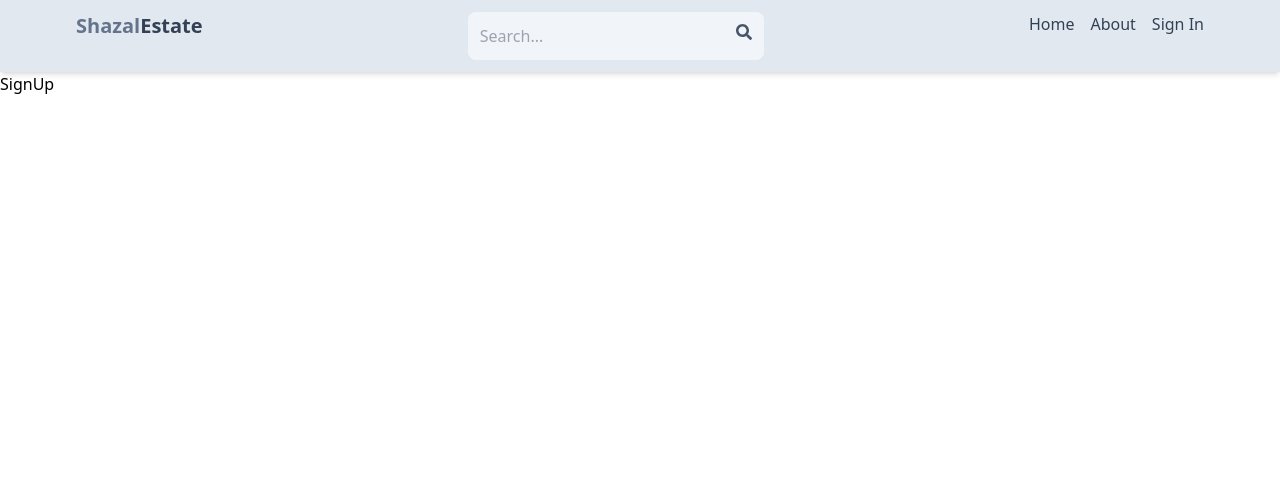
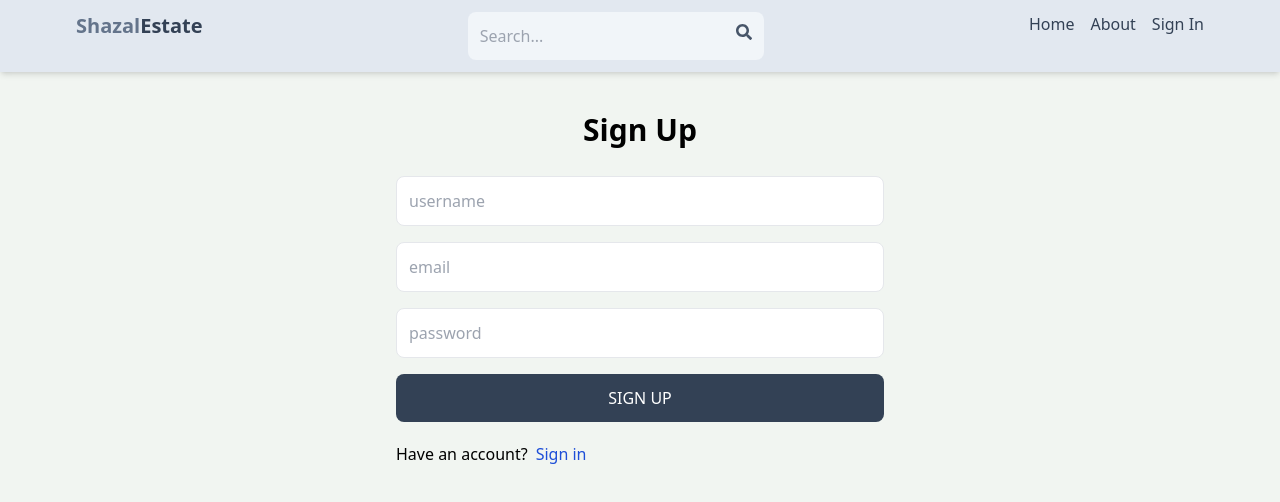
Before and after one commit to ShazalAnwar/Mern-estate, a React (Vite) app in the folder client/: page /sign-up in a window 1280 px wide. Shown: the top 502 px of the page. Built offline with nearby package versions, Linux system fonts and the light colour scheme.

Commit message:
complete signup page UI

```diff
--- a/client/src/components/Header.jsx
+++ b/client/src/components/Header.jsx
@@ -26,6 +26,9 @@
           <Link to='/sign-in'>
           <li className=' text-slate-700 hover:underline'>Sign In</li>
           </Link>
+          {/* <Link to='/sign-up'>
+          <li className=' text-slate-700 hover:underline'>Sign UP</li>
+          </Link> */}
         </ul>
         </div>
     </header>
--- a/client/src/index.css
+++ b/client/src/index.css
@@ -1,3 +1,7 @@
 @tailwind base;
 @tailwind components;
 @tailwind utilities;
+
+body{
+    background-color: rgb(241, 245, 241);
+}
--- a/client/src/pages/SignUp.jsx
+++ b/client/src/pages/SignUp.jsx
@@ -1,7 +1,25 @@
-import React from 'react'
+import React from 'react';
+import {Link} from 'react-router-dom';
 
 export default function SignUp() {
   return (
-    <div>SignUp</div>
+    <div className='p-3 max-w-lg mx-auto'>
+      <h1 className='text-3xl text-center font-semibold my-7'>Sign Up</h1>
+      <form className='flex flex-col gap-4'>
+        <input type="text" placeholder='username'
+        className='border p-3 rounded-lg' id='username' />
+        <input type="email" placeholder='email'
+        className='border p-3 rounded-lg' id='email' />
+        <input type="password" placeholder='password'
+        className='border p-3 rounded-lg' id='password' />
+        <button className='bg-slate-700 text-white  p-3 rounded-lg uppercase hover:opacity-80'>Sign up</button>
+      </form>
+      <div className='flex gap-2 mt-5'>
+        <p>Have an account?</p>
+        <Link to={"/sign-in"}>
+          <span className='text-blue-700 '>Sign in</span>
+        </Link>
+      </div>
+    </div>
   )
 }
```
